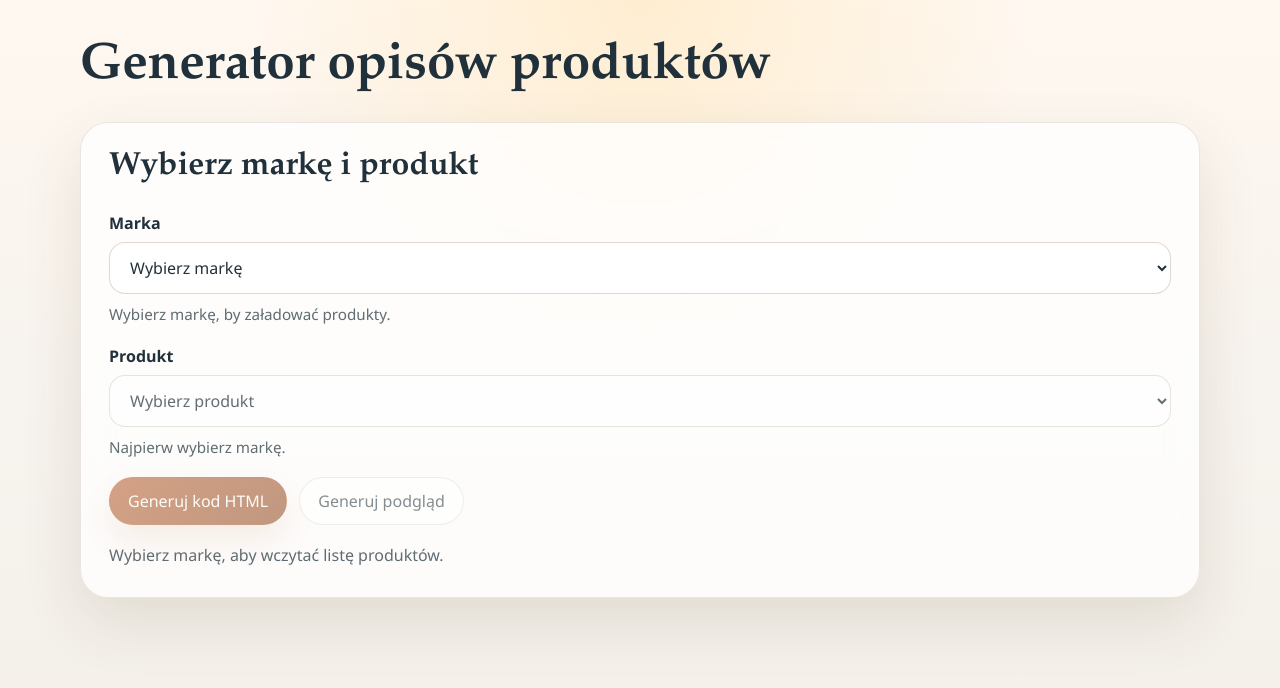
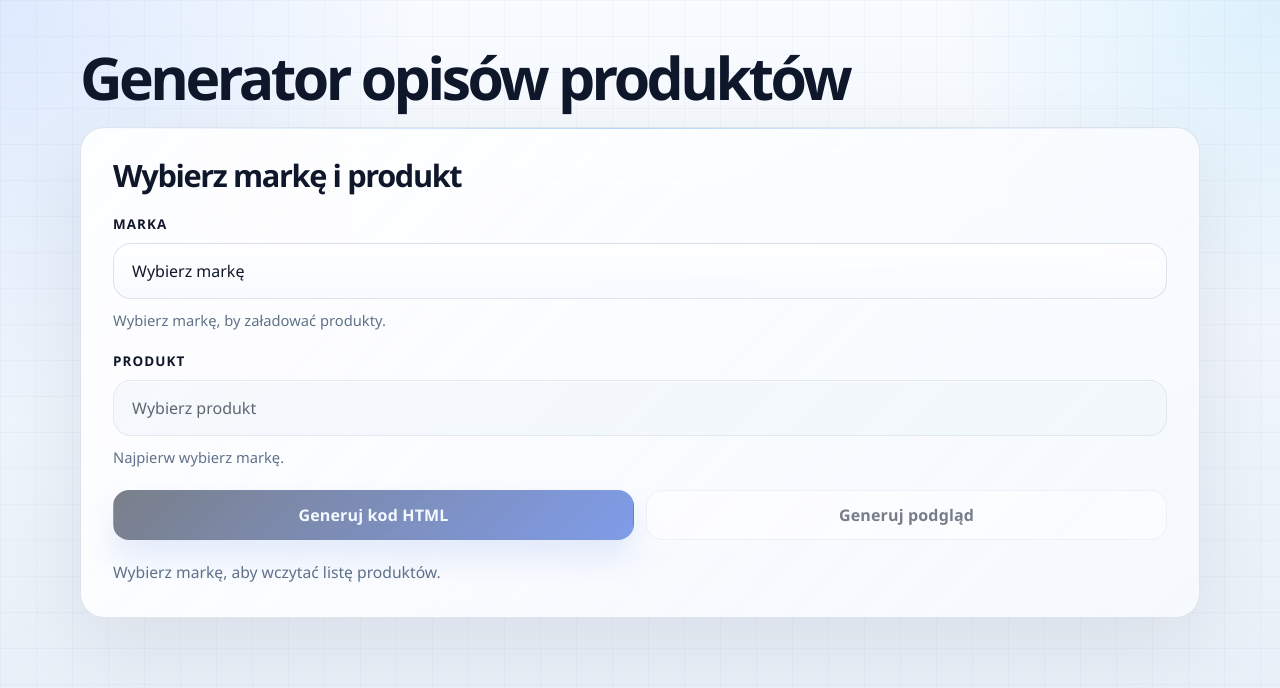
Before and after one commit to JakubM-I/description-app, a React (Vite) app: page / in a window 1280 px wide. Shown: the top 688 px of the page. Built offline with nearby package versions, Linux system fonts and the light colour scheme.

Commit message:
Update global styles for improved aesthetics and consistency; adjust colors, backgrounds, and layout properties

```diff
--- a/src/styles/globals.css
+++ b/src/styles/globals.css
@@ -1,22 +1,35 @@
 :root {
-  color: #1f2933;
+  color: #0f172a;
   background:
-    radial-gradient(circle at top, rgba(255, 236, 205, 0.9), transparent 38%),
-    linear-gradient(180deg, #fff8f0 0%, #f7f3ee 48%, #f3efe8 100%);
-  font-family: 'Avenir Next', 'Segoe UI', sans-serif;
+    linear-gradient(rgba(148, 163, 184, 0.08) 1px, transparent 1px),
+    linear-gradient(90deg, rgba(148, 163, 184, 0.08) 1px, transparent 1px),
+    radial-gradient(circle at top left, rgba(59, 130, 246, 0.14), transparent 28%),
+    radial-gradient(circle at top right, rgba(14, 165, 233, 0.12), transparent 22%),
+    linear-gradient(180deg, #f8fbff 0%, #eef4fb 52%, #e8eef7 100%);
+  font-family: 'IBM Plex Sans', 'Avenir Next', 'Segoe UI', sans-serif;
   font-synthesis: none;
   text-rendering: optimizeLegibility;
   -webkit-font-smoothing: antialiased;
   -moz-osx-font-smoothing: grayscale;
+  background-size: 36px 36px, 36px 36px, auto, auto, auto;
   --surface: rgba(255, 255, 255, 0.78);
-  --surface-strong: #fffdf9;
-  --border: rgba(92, 62, 34, 0.12);
-  --text: #21313b;
-  --muted: #5f6c74;
-  --accent: #b25624;
-  --accent-strong: #8e441b;
-  --accent-soft: rgba(178, 86, 36, 0.12);
-  --shadow: 0 24px 60px rgba(92, 62, 34, 0.12);
+  --surface-strong: #fdfefe;
+  --border: rgba(96, 122, 153, 0.18);
+  --text: #0f172a;
+  --muted: #607289;
+  --accent: #2563eb;
+  --accent-strong: #1d4ed8;
+  --accent-soft: rgba(37, 99, 235, 0.12);
+  --shadow: 0 28px 80px rgba(15, 23, 42, 0.08);
+  --shadow-soft: 0 18px 36px rgba(37, 99, 235, 0.08);
+  --panel-highlight: linear-gradient(
+    135deg,
+    rgba(255, 255, 255, 0.92) 0%,
+    rgba(247, 250, 255, 0.82) 100%
+  );
+  --code-bg: #0b1120;
+  --code-border: rgba(96, 165, 250, 0.24);
+  --code-text: #dbeafe;
 }
 
 * {
@@ -32,6 +45,7 @@ body,
 body {
   margin: 0;
   min-height: 100vh;
+  color: var(--text);
 }
 
 button,
@@ -43,7 +57,7 @@ textarea {
 
 .app-shell {
   min-height: 100vh;
-  padding: 40px 20px 72px;
+  padding: 48px 20px 80px;
 }
 
 .app-shell__header,
@@ -53,17 +67,7 @@ textarea {
 }
 
 .app-shell__header {
-  margin-bottom: 28px;
-}
-
-.app-shell__eyebrow,
-.panel__kicker {
-  margin: 0 0 10px;
-  color: var(--accent-strong);
-  font-size: 0.875rem;
-  font-weight: 700;
-  letter-spacing: 0.12em;
-  text-transform: uppercase;
+  margin-bottom: 20px;
 }
 
 .app-shell__title,
@@ -72,14 +76,17 @@ textarea {
 .preview-panel__title,
 .ui-modal__title {
   margin: 0;
-  font-family: 'Iowan Old Style', 'Palatino Linotype', Georgia, serif;
-  line-height: 1.05;
+  font-family: 'IBM Plex Sans', 'Avenir Next', 'Segoe UI', sans-serif;
+  line-height: 1;
   color: var(--text);
 }
 
 .app-shell__title {
-  font-size: clamp(2.6rem, 4vw, 4.5rem);
+  font-size: clamp(2.8rem, 4.6vw, 5.2rem);
+  font-weight: 700;
+  letter-spacing: -0.06em;
   max-width: none;
+  text-wrap: balance;
 }
 
 .app-shell__lead,
@@ -102,33 +109,40 @@ textarea {
 
 .app-shell__main {
   display: grid;
-  gap: 22px;
+  gap: 24px;
 }
 
 .panel {
-  background: var(--surface);
+  position: relative;
+  overflow: hidden;
+  background: var(--panel-highlight);
   border: 1px solid var(--border);
-  border-radius: 28px;
+  border-radius: 24px;
   box-shadow: var(--shadow);
-  backdrop-filter: blur(14px);
+  backdrop-filter: blur(20px);
+}
+
+.panel::before {
+  content: '';
+  position: absolute;
+  inset: 0 0 auto;
+  height: 1px;
+  background: linear-gradient(90deg, transparent 0%, rgba(96, 165, 250, 0.46) 48%, transparent 100%);
 }
 
 .panel--form {
   display: grid;
-  gap: 28px;
-  padding: 28px;
-}
-
-.panel--notes {
-  padding: 28px;
+  gap: 24px;
+  padding: 32px;
 }
 
 .panel__intro {
-  max-width: 62ch;
+  max-width: 72ch;
 }
 
 .panel__title {
-  font-size: clamp(1.8rem, 2.5vw, 2.5rem);
+  font-size: clamp(1.7rem, 2.4vw, 2.3rem);
+  letter-spacing: -0.045em;
 }
 
 .panel__text {
@@ -142,7 +156,7 @@ textarea {
 
 .generator-form {
   display: grid;
-  gap: 18px;
+  gap: 20px;
 }
 
 .generator-form__actions {
@@ -151,61 +165,84 @@ textarea {
   gap: 12px;
 }
 
+.generator-form__actions .ui-button {
+  flex: 1 1 220px;
+}
+
 .generator-form__status {
   min-height: 24px;
 }
 
 .status-message {
   margin: 0;
+  font-size: 0.98rem;
 }
 
 .status-message--error {
-  color: #a3361f;
+  color: #c2410c;
 }
 
 .form-field {
   display: grid;
-  gap: 8px;
+  gap: 10px;
 }
 
 .form-field__label {
+  font-size: 0.84rem;
   font-weight: 700;
+  letter-spacing: 0.08em;
+  text-transform: uppercase;
   color: var(--text);
 }
 
 .form-field__control {
+  appearance: none;
   width: 100%;
-  min-height: 52px;
-  padding: 0 16px;
-  border: 1px solid rgba(92, 62, 34, 0.2);
-  border-radius: 16px;
-  background: rgba(255, 255, 255, 0.9);
+  min-height: 56px;
+  padding: 0 18px;
+  border: 1px solid rgba(96, 122, 153, 0.2);
+  border-radius: 18px;
+  background:
+    linear-gradient(180deg, rgba(255, 255, 255, 0.96) 0%, rgba(247, 250, 255, 0.94) 100%);
   color: var(--text);
-  transition: border-color 180ms ease, box-shadow 180ms ease;
+  box-shadow: inset 0 1px 0 rgba(255, 255, 255, 0.72);
+  transition:
+    border-color 180ms ease,
+    box-shadow 180ms ease,
+    transform 180ms ease;
 }
 
 .form-field__control:focus {
   outline: none;
   border-color: var(--accent);
-  box-shadow: 0 0 0 4px var(--accent-soft);
+  box-shadow:
+    0 0 0 4px var(--accent-soft),
+    0 14px 24px rgba(37, 99, 235, 0.08);
+  transform: translateY(-1px);
 }
 
 .form-field__control:disabled {
   cursor: not-allowed;
-  opacity: 0.7;
+  opacity: 0.66;
+  background: rgba(240, 245, 251, 0.9);
 }
 
 .form-field__hint {
   margin: 0;
-  font-size: 0.95rem;
+  font-size: 0.92rem;
 }
 
 .ui-button {
-  min-height: 48px;
-  padding: 0 18px;
-  border-radius: 999px;
+  display: inline-flex;
+  align-items: center;
+  justify-content: center;
+  min-height: 50px;
+  padding: 0 20px;
+  border-radius: 16px;
   border: 1px solid transparent;
   cursor: pointer;
+  font-weight: 600;
+  letter-spacing: 0.01em;
   transition:
     transform 180ms ease,
     box-shadow 180ms ease,
@@ -215,12 +252,13 @@ textarea {
 
 .ui-button:hover:not(:disabled) {
   transform: translateY(-1px);
+  box-shadow: var(--shadow-soft);
 }
 
 .ui-button:focus-visible,
 .ui-modal__close:focus-visible,
 .preview-panel__close:focus-visible {
-  outline: 3px solid rgba(178, 86, 36, 0.2);
+  outline: 3px solid rgba(37, 99, 235, 0.18);
   outline-offset: 3px;
 }
 
@@ -231,21 +269,21 @@ textarea {
 }
 
 .ui-button--primary {
-  background: linear-gradient(135deg, var(--accent) 0%, var(--accent-strong) 100%);
-  color: #fffaf5;
-  box-shadow: 0 16px 32px rgba(178, 86, 36, 0.18);
+  background: linear-gradient(135deg, #0f172a 0%, #1d4ed8 100%);
+  color: #eff6ff;
+  box-shadow: 0 18px 32px rgba(29, 78, 216, 0.2);
 }
 
 .ui-button--secondary,
 .preview-panel__close {
   background: rgba(255, 255, 255, 0.9);
-  border-color: rgba(92, 62, 34, 0.16);
+  border-color: rgba(96, 122, 153, 0.16);
   color: var(--text);
 }
 
 .ui-button--ghost {
-  background: transparent;
-  border-color: rgba(92, 62, 34, 0.16);
+  background: rgba(241, 245, 249, 0.72);
+  border-color: rgba(96, 122, 153, 0.16);
   color: var(--muted);
 }
 
@@ -279,8 +317,8 @@ textarea {
   display: grid;
   place-items: center;
   padding: 20px;
-  background: rgba(20, 23, 31, 0.48);
-  backdrop-filter: blur(8px);
+  background: rgba(15, 23, 42, 0.44);
+  backdrop-filter: blur(12px);
   z-index: 10;
 }
 
@@ -288,28 +326,28 @@ textarea {
   width: min(860px, 100%);
   max-height: min(88vh, 920px);
   overflow: auto;
-  border-radius: 28px;
-  background: #fffdf9;
-  border: 1px solid rgba(92, 62, 34, 0.12);
-  box-shadow: 0 24px 60px rgba(20, 23, 31, 0.28);
+  border-radius: 24px;
+  background: rgba(253, 254, 255, 0.96);
+  border: 1px solid rgba(96, 122, 153, 0.16);
+  box-shadow: 0 36px 80px rgba(15, 23, 42, 0.24);
 }
 
 .ui-modal__header {
   display: flex;
-  justify-content: space-between;
   gap: 16px;
   align-items: center;
-  padding: 24px 24px 16px;
-  border-bottom: 1px solid rgba(92, 62, 34, 0.1);
+  padding: 22px 24px 14px;
+  border-bottom: 1px solid rgba(96, 122, 153, 0.1);
 }
 
 .ui-modal__title {
-  font-size: 1.6rem;
+  font-size: 1.45rem;
+  letter-spacing: -0.04em;
 }
 
 .ui-modal__close,
 .preview-panel__close {
-  border: 1px solid rgba(92, 62, 34, 0.16);
+  border: 1px solid rgba(96, 122, 153, 0.16);
   border-radius: 999px;
   background: #fff;
   padding: 10px 16px;
@@ -323,7 +361,7 @@ textarea {
 .result-panel,
 .preview-panel {
   display: grid;
-  gap: 18px;
+  gap: 20px;
 }
 
 .result-panel__text,
@@ -335,11 +373,15 @@ textarea {
   overflow: auto;
   max-height: 48vh;
   margin: 0;
-  padding: 18px;
+  padding: 20px;
   border-radius: 20px;
-  background: #201a18;
-  color: #fff8f0;
-  font-family: 'SFMono-Regular', 'Cascadia Code', Consolas, monospace;
+  background:
+    radial-gradient(circle at top left, rgba(56, 189, 248, 0.08), transparent 32%),
+    linear-gradient(180deg, #0b1120 0%, #111827 100%);
+  color: var(--code-text);
+  border: 1px solid var(--code-border);
+  box-shadow: inset 0 1px 0 rgba(255, 255, 255, 0.03);
+  font-family: 'IBM Plex Mono', 'SFMono-Regular', 'Cascadia Code', Consolas, monospace;
   font-size: 0.92rem;
   line-height: 1.6;
 }
@@ -348,6 +390,7 @@ textarea {
   display: flex;
   flex-wrap: wrap;
   gap: 12px;
+  justify-content: flex-end;
 }
 
 .preview-panel__blocks {
@@ -360,19 +403,20 @@ textarea {
   bottom: 0;
   display: flex;
   justify-content: flex-end;
-  padding-top: 12px;
-  background: linear-gradient(180deg, rgba(255, 253, 249, 0) 0%, #fffdf9 28%);
+  padding-top: 14px;
+  background: linear-gradient(180deg, rgba(253, 254, 255, 0) 0%, rgba(253, 254, 255, 0.96) 28%);
 }
 
 .preview-panel__block {
   padding: 18px;
   border-radius: 18px;
-  background: #fff8f0;
-  border: 1px solid rgba(92, 62, 34, 0.08);
+  background: linear-gradient(180deg, rgba(255, 255, 255, 0.96) 0%, rgba(246, 249, 252, 0.94) 100%);
+  border: 1px solid rgba(96, 122, 153, 0.1);
 }
 
 .preview-panel__title {
-  font-size: 1.2rem;
+  font-size: 1.08rem;
+  letter-spacing: -0.03em;
   margin-bottom: 8px;
 }
 
@@ -383,7 +427,7 @@ textarea {
 
 @media (max-width: 860px) {
   .app-shell {
-    padding-inline: 16px;
+    padding: 24px 16px 56px;
   }
 
   .panel--form,
@@ -412,6 +456,5 @@ textarea {
 
   .ui-modal__header {
     align-items: flex-start;
-    flex-direction: column;
   }
 }
```
